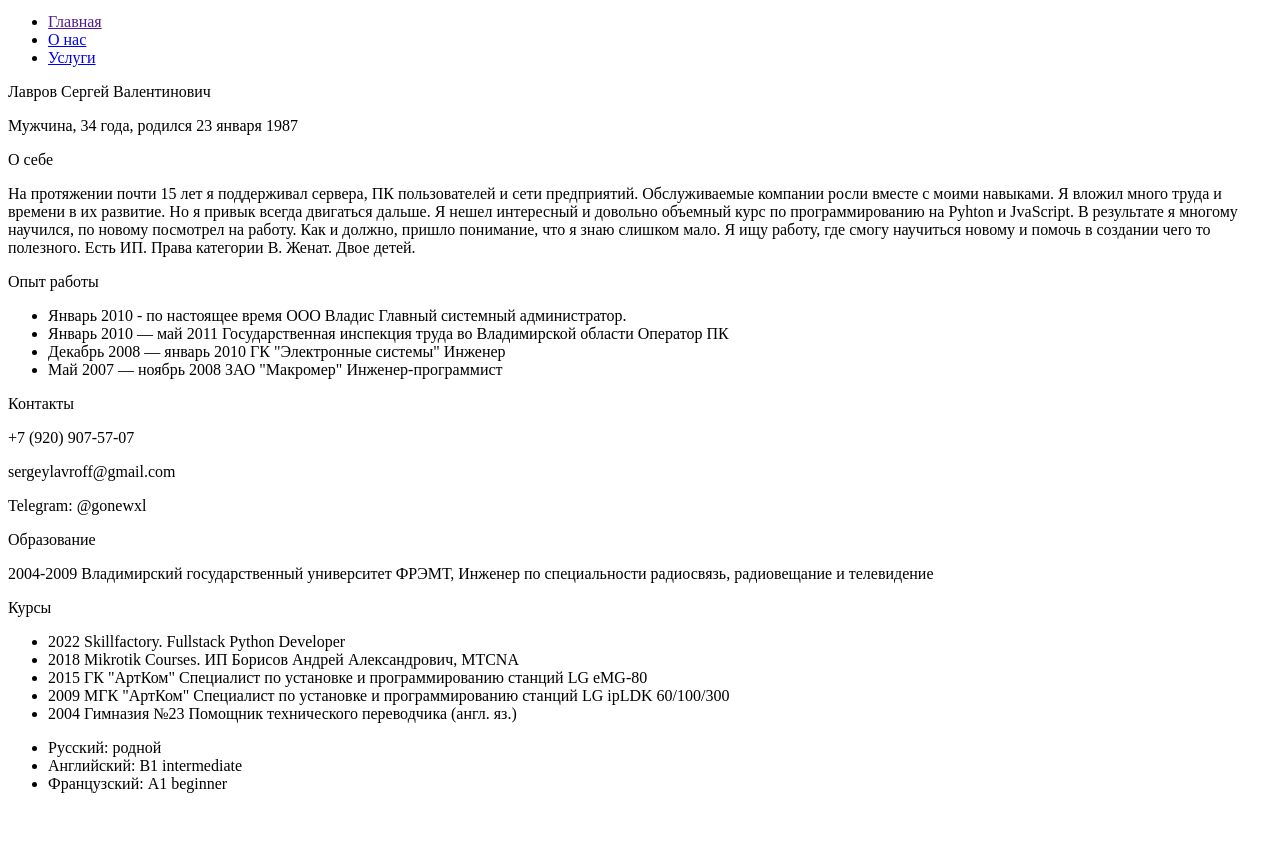
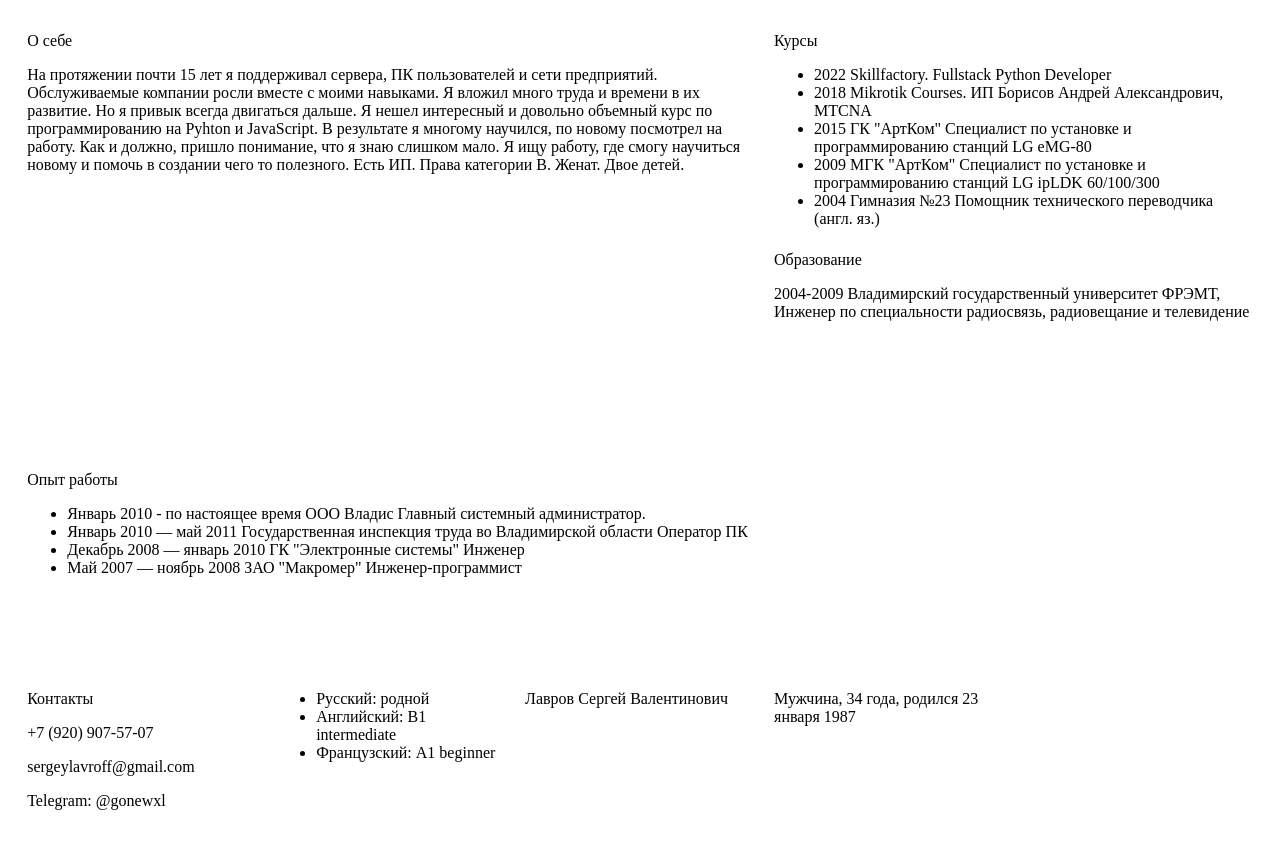
Before and after one commit to sergeylavroff/sergeylavroff.github.io, a plain HTML site: page index.html in a window 1280 px wide. Shown: the part 61-910 px from the top of the page. Before the commit the page ends 870 px from the top, so only its background shows below. Drawn offline with Linux system fonts and the light colour scheme.

Commit message:
First grid

```diff
--- a/index.html
+++ b/index.html
@@ -7,13 +7,8 @@
 <body>
 <header>
     <img class="logo" src="images/W3C.svg" alt="Логотип сайта" width="50" height="50">
-    <ul class="site-menu">
-        <li><a href="">Главная</a></li>
-        <li><a href="about.html">О нас</a></li>
-        <li><a href="services.html">Услуги</a></li>
-    </ul>
 </header>
-<content>
+<content class="grid">
 <div class="name">
     <p>Лавров Сергей Валентинович</p>
 </div>
@@ -22,7 +17,7 @@
 </div>
 <div class="about">
     <p>О себе</p>
-    <p> На протяжении почти 15 лет я поддерживал сервера, ПК пользователей и сети предприятий. Обслуживаемые компании росли вместе с моими навыками. Я вложил много труда и времени в их развитие. Но я привык всегда двигаться дальше. Я нешел интересный и довольно объемный курс по программированию на Pyhton и JvaScript. В результате я многому научился, по новому посмотрел на работу. Как и должно, пришло понимание, что я знаю слишком мало. Я ищу работу, где смогу научиться новому и помочь в создании чего то полезного.
+    <p> На протяжении почти 15 лет я поддерживал сервера, ПК пользователей и сети предприятий. Обслуживаемые компании росли вместе с моими навыками. Я вложил много труда и времени в их развитие. Но я привык всегда двигаться дальше. Я нешел интересный и довольно объемный курс по программированию на Pyhton и JavaScript. В результате я многому научился, по новому посмотрел на работу. Как и должно, пришло понимание, что я знаю слишком мало. Я ищу работу, где смогу научиться новому и помочь в создании чего то полезного.
         Есть ИП. Права категории B. Женат. Двое детей.
     </p>
 </div>
--- a/style.css
+++ b/style.css
@@ -1,4 +1,59 @@
-.site-menu {
-    display: flex;
-    flex-direction: column;
-}
+@supports (display: grid) {
+
+    .grid {
+      display: grid;
+      grid-gap: 1.5vw;
+      min-height: 100vh;
+      padding: 1.5vw;
+    }
+
+    .grid {
+      grid-template-columns: repeat(2, 1fr);
+      grid-template-rows: 50vh 30vh repeat(7, minmax(20vh, 1fr));
+      grid-template-areas:
+        "hero   hero"
+        "big1   big1"
+        "med1   med1"
+        "med2   med2"
+        "small1 small2"
+        "small3 small4"
+        "small5 small6"
+        "small7 small8"
+        "small9 small10";
+    }
+
+    @media screen and (min-width: 750px) {
+      .grid {
+        grid-template-columns: repeat(5, 1fr);
+        grid-template-rows: repeat(5, 25vh);
+        grid-template-areas:
+          "hero   hero   hero   med1   med1"
+          "hero   hero   hero   med2   med2"
+          "big1   big1   big1   big1   big1"
+          "small1 small2 small3 small4 small5"
+          "small6 small7 small8 small9 small10";
+      }
+    }
+
+    @media screen and (min-width: 1400px) {
+      .grid {
+        grid-template-columns: repeat(6, 1fr);
+        grid-template-rows: auto;
+        grid-template-areas:
+        "small1 hero   hero hero med1   med1"
+        "small2 hero   hero hero med2   med2"
+        "small3 small5 big1 big1 small7 small8"
+        "small4 small6 big1 big1 small9 small10";
+      }
+    }
+
+    .grid .about  { grid-area: hero; }
+    .grid .expirience  { grid-area: big1; }
+    .grid .courses  { grid-area: med1; }
+    .grid .education  { grid-area: med2; }
+    .grid .contacts  { grid-area: small1; }
+    .grid .language  { grid-area: small2; }
+    .grid .name  { grid-area: small3; }
+    .grid .short_info  { grid-area: small4; }
+
+  }
```
